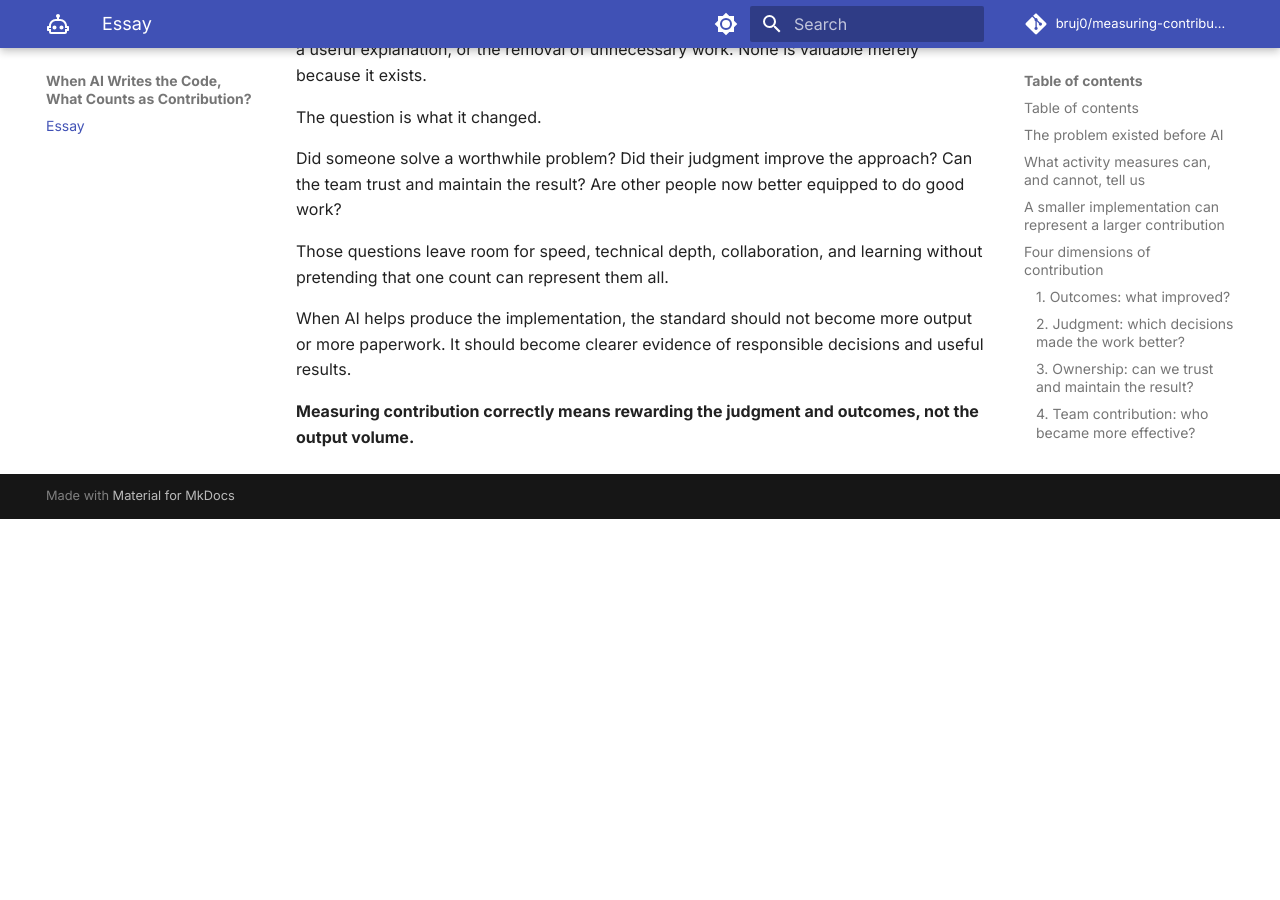
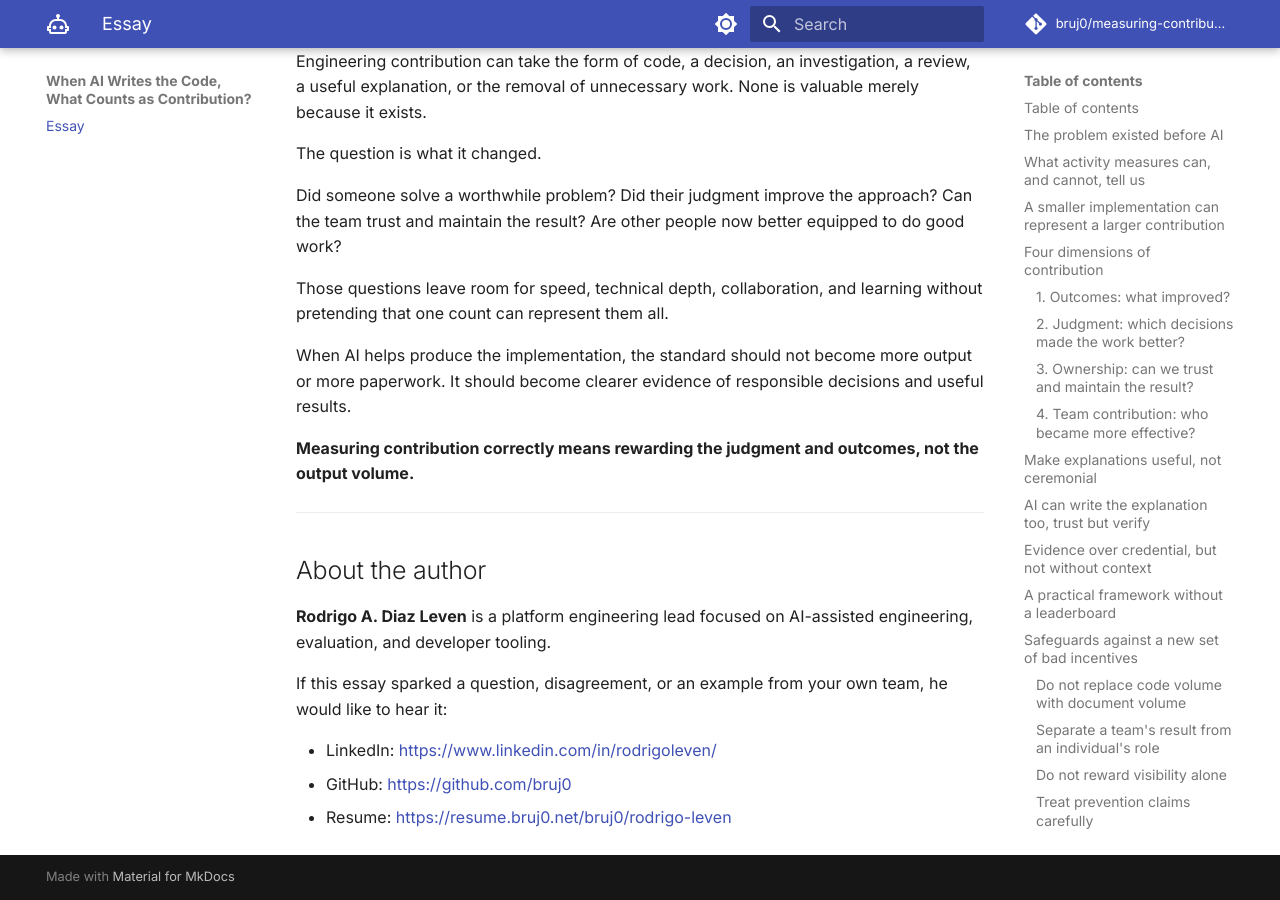
Before and after one commit to bruj0/measuring-contribution-in-ai, an MkDocs documentation site: the page built from docs/index.md, in a window 1280 px wide and 900 px high, scrolled down 13000 px. Built offline with MkDocs 1.6.1 and Material for MkDocs 9.7.7, drawn with Linux system fonts in a browser that asks for light colours; comment, search, counter and statistics services are not loaded; before the commit the page ends 13519 px from its top, so only the background shows below that; some of the changed text lies outside the part shown.

Commit message:
docs(essay): add author note inline and 'About the author' footer
Adds an inline byline after the central argument so readers see who is
speaking early, and an 'About the author' section at the end with
LinkedIn, GitHub, and resume links.

```diff
--- a/docs/index.md
+++ b/docs/index.md
@@ -11,6 +11,8 @@
 Generative AI makes an old measurement problem more urgent: how do we distinguish producing work from creating value?
 
 My answer is not to replace code counts with spec counts. It is to make valuable judgment easier to examine, connect it to results, and recognize the work that improves a team's ability to deliver those results again.
+
+<p style="font-size: small; color: #6b7280; margin-top: 0.5em;">By Rodrigo A. Diaz Leven — <a href="https://www.linkedin.com/in/rodrigoleven/">LinkedIn</a> · <a href="https://github.com/bruj0">GitHub</a> · <a href="https://resume.bruj0.net/bruj0/rodrigo-leven">Resume</a></p>
 
 ## Table of contents
 
@@ -329,3 +331,15 @@
 When AI helps produce the implementation, the standard should not become more output or more paperwork. It should become clearer evidence of responsible decisions and useful results.
 
 **Measuring contribution correctly means rewarding the judgment and outcomes, not the output volume.**
+
+---
+
+## About the author
+
+**Rodrigo A. Diaz Leven** is a platform engineering lead focused on AI-assisted engineering, evaluation, and developer tooling.
+
+If this essay sparked a question, disagreement, or an example from your own team, he would like to hear it:
+
+- LinkedIn: <https://www.linkedin.com/in/rodrigoleven/>
+- GitHub: <https://github.com/bruj0>
+- Resume: <https://resume.bruj0.net/bruj0/rodrigo-leven>
```
